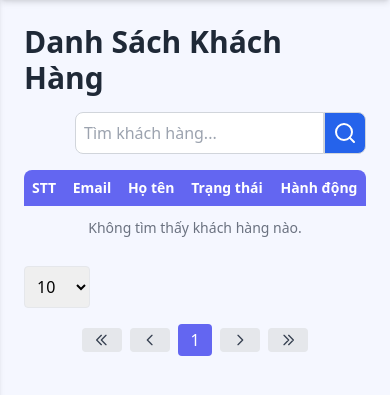
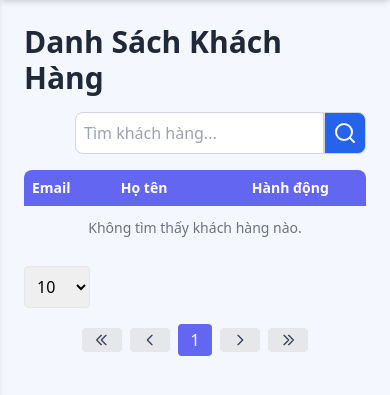
Before and after one commit to DuyPhatpeo/ShopFSTYLE, a PHP site: page /ShopFSTYLE/admin/views/customer/index.php in a window 390 px wide. Shown: the part 80-475 px from the top of the page. Run offline with PHP 8.4, Linux system fonts and the light colour scheme; the visitor is signed in with stand-in values (Sample User, id 1); data that the repository does not hold is empty; some libraries are stand-ins or nearby versions.

Commit message:
Update index.php

```diff
--- a/admin/views/customer/index.php
+++ b/admin/views/customer/index.php
@@ -2,7 +2,6 @@
 $pageTitle = "Trang quản lý khách hàng";
 
 include("../../includes/session_check.php");
-
 include("../../includes/header.php");
 require_once('../../../includes/db.php'); // Kết nối CSDL
 require_once('../../controller/customerController.php'); // Controller cho Customer
@@ -19,29 +18,19 @@ $totalPages     = $data['totalPages'];
 $currentPage    = $data['currentPage'];
 $totalCustomers = $data['totalCustomers'];
 ?>
+
 <div id="notificationContainer" class="fixed top-10 right-4 flex flex-col space-y-2 z-50"></div>
 <main>
     <div class="container mx-auto p-6">
         <!-- Header: Tiêu đề và nút thêm khách hàng -->
         <div class="flex justify-between items-center mb-4">
             <h1 class="text-3xl sm:text-4xl font-bold text-gray-800">Danh Sách Khách Hàng</h1>
-            <!-- <a href="add.php"
-                class="bg-green-700 hover:bg-green-800 text-white p-2 rounded-lg shadow-md transition flex items-center space-x-2">
-                <svg xmlns="http://www.w3.org/2000/svg" class="w-6 h-6" viewBox="0 0 24 24" fill="none" stroke="white"
-                    stroke-width="2" stroke-linecap="round" stroke-linejoin="round">
-                    <line x1="12" y1="5" x2="12" y2="19"></line>
-                    <line x1="5" y1="12" x2="19" y2="12"></line>
-                </svg>
-                <span class="hidden sm:inline">Thêm khách hàng</span>
-            </a> -->
+            <!-- Nút thêm khách hàng nếu cần -->
         </div>
 
         <!-- Thanh tìm kiếm -->
         <div class="flex justify-end mb-4">
             <form method="GET" class="flex">
-                <!-- Giữ lại controller/action nếu bạn đang sử dụng hệ thống route -->
-                <!-- <input type="hidden" name="controller" value="customer">
-                     <input type="hidden" name="action" value="index"> -->
                 <input type="text" name="search" value="<?= htmlspecialchars($search) ?>"
                     class="p-2 border border-gray-300 rounded-l-lg focus:outline-none" placeholder="Tìm khách hàng...">
                 <input type="hidden" name="limit" value="<?= $limit ?>">
@@ -56,17 +45,18 @@ $totalCustomers = $data['totalCustomers'];
             </form>
         </div>
 
-        <!-- Bảng hiển thị danh sách khách hàng -->
-        <div class="rounded-lg overflow-hidden max-h-[600px] overflow-y-auto transition-all duration-300">
+        <!-- Bảng hiển thị danh sách khách hàng với khả năng kéo ngang -->
+        <div class="rounded-lg overflow-x-auto max-h-[600px] overflow-y-auto transition-all duration-300">
             <table class="w-full border-collapse text-sm sm:text-base">
                 <thead class="sticky top-0 z-10">
                     <tr class="bg-indigo-500 text-white">
-                        <th class="p-2 sm:p-3 text-left">STT</th>
+                        <!-- Ẩn cột STT, Điện thoại, Địa chỉ, Trạng thái trên mobile -->
+                        <th class="p-2 sm:p-3 text-left hidden sm:table-cell">STT</th>
                         <th class="p-2 sm:p-3 text-left">Email</th>
                         <th class="p-2 sm:p-3 text-left">Họ tên</th>
                         <th class="p-2 sm:p-3 text-left hidden sm:table-cell">Điện thoại</th>
                         <th class="p-2 sm:p-3 text-left hidden sm:table-cell">Địa chỉ</th>
-                        <th class="p-2 sm:p-3 text-left">Trạng thái</th>
+                        <th class="p-2 sm:p-3 text-left hidden sm:table-cell">Trạng thái</th>
                         <th class="p-2 sm:p-3 text-center">Hành động</th>
                     </tr>
                 </thead>
@@ -80,20 +70,25 @@ $totalCustomers = $data['totalCustomers'];
                                 $rowClass = ($stt % 2 === 0) ? 'bg-gray-100' : 'bg-white';
                         ?>
                     <tr class="border-b <?= $rowClass ?> hover:bg-gray-200 transition">
-                        <td class="p-2 sm:p-3 align-middle"><?= $stt++ ?></td>
+                        <!-- Cột STT chỉ hiển thị trên desktop -->
+                        <td class="p-2 sm:p-3 align-middle hidden sm:table-cell"><?= $stt++ ?></td>
+                        <!-- Email và Họ tên hiển thị trên mọi kích thước -->
                         <td class="p-2 sm:p-3 align-middle"><?= htmlspecialchars($customer['email']) ?></td>
                         <td class="p-2 sm:p-3 align-middle"><?= htmlspecialchars($customer['full_name']) ?></td>
+                        <!-- Ẩn cột Điện thoại -->
                         <td class="p-2 sm:p-3 align-middle hidden sm:table-cell">
                             <?= htmlspecialchars($customer['phone']) ?>
                         </td>
+                        <!-- Ẩn cột Địa chỉ -->
                         <td class="p-2 sm:p-3 align-middle hidden sm:table-cell">
                             <?= htmlspecialchars($customer['address']) ?>
                         </td>
-                        <td class="p-2 sm:p-3 align-middle">
+                        <!-- Ẩn cột Trạng thái -->
+                        <td class="p-2 sm:p-3 align-middle hidden sm:table-cell">
                             <?= (int)$customer['status'] === 1 ? 'Hoạt động' : 'Khóa' ?>
                         </td>
+                        <!-- Cột Hành động luôn hiển thị -->
                         <td class="p-2 sm:p-3 text-center align-middle">
-                            <!-- Chuyển nút hành động theo dạng dọc trên mobile -->
                             <div class="flex flex-col sm:flex-row gap-1 justify-center items-center">
                                 <!-- Nút xem chi tiết -->
                                 <a href="detail.php?id=<?= urlencode($customer['customer_id']) ?>"
@@ -149,7 +144,6 @@ $totalCustomers = $data['totalCustomers'];
         <div class="grid grid-cols-1 sm:grid-cols-3 items-center mt-4 gap-4 mb-6">
             <div class="flex justify-start items-center">
                 <form method="GET" id="limitForm" class="flex items-center">
-                    <!-- Nếu bạn có các param khác, hãy giữ lại -->
                     <input type="hidden" name="page" value="<?= $currentPage ?>">
                     <input type="hidden" name="search" value="<?= htmlspecialchars($search) ?>">
                     <select name="limit" id="limit" class="p-2 border rounded cursor-pointer"
@@ -163,7 +157,6 @@ $totalCustomers = $data['totalCustomers'];
             </div>
             <div class="flex justify-center">
                 <?php
-                // Gọi hàm renderPagination (tương tự như bạn đang dùng cho admin)
                 require_once('../../includes/pagination.php');
                 renderPagination($currentPage, $totalPages, $limit, $search);
                 ?>
```
